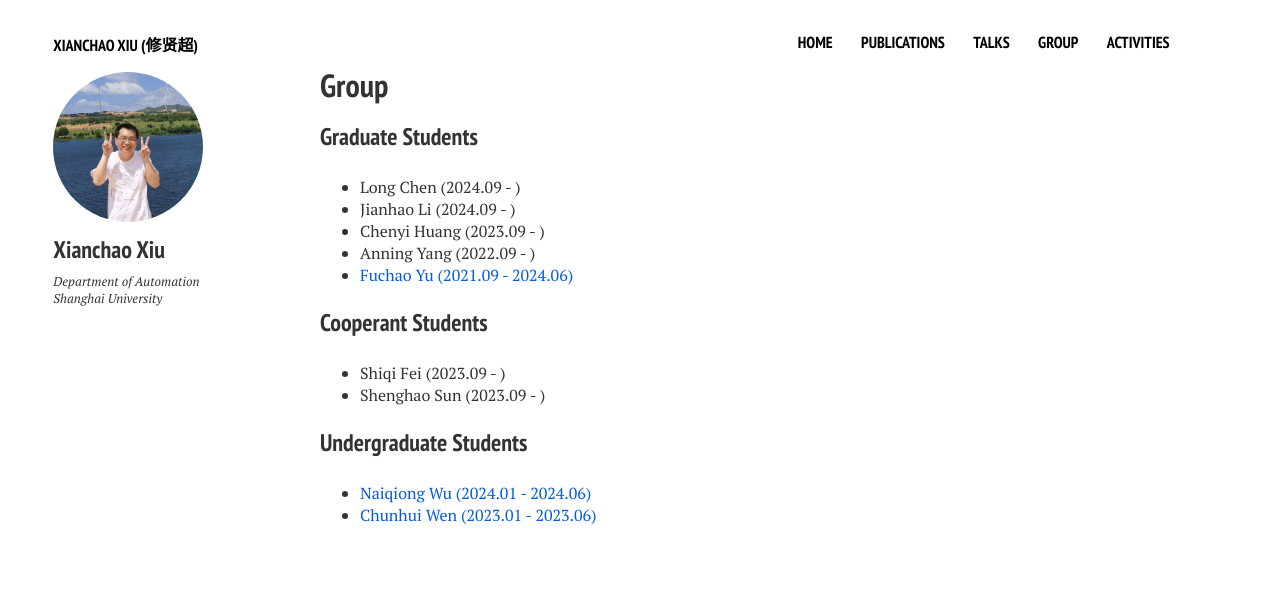
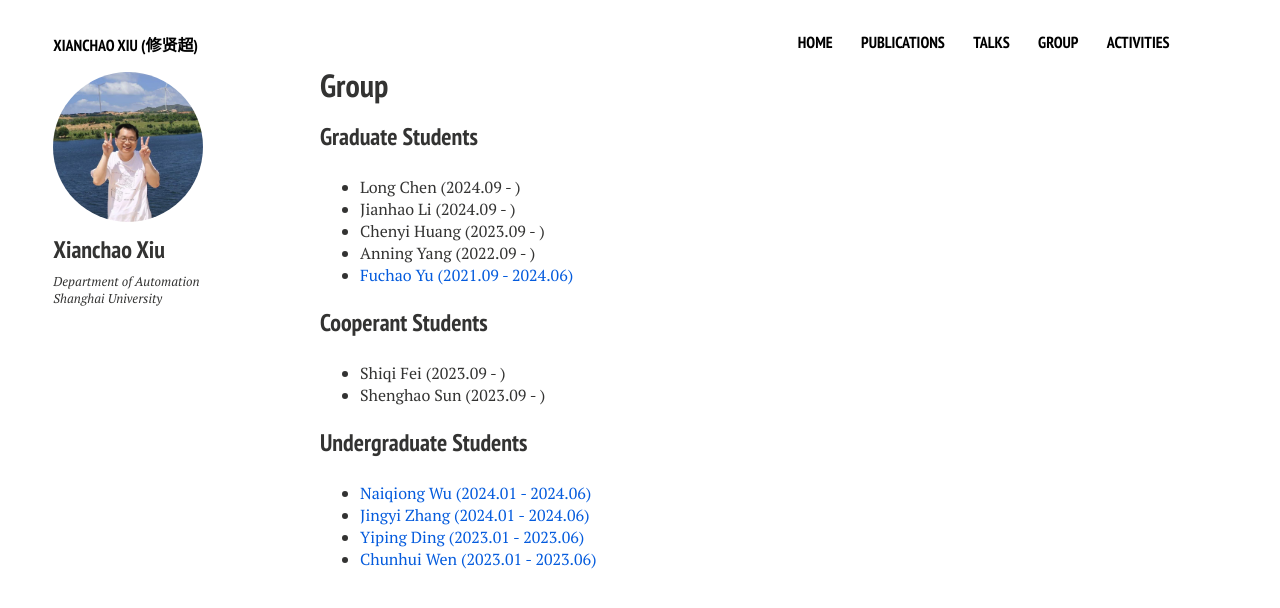
Before and after one commit to xianchaoxiu/xianchaoxiu.github.io, a Jekyll site: the page built from group/index.md, in a window 1280 px wide. Shown: the top 608 px of the page. Built offline with Jekyll 4.4.1, drawn with Linux system fonts in a browser that asks for light colours; nearby versions of some CDN libraries.

Commit message:
Update index.md

```diff
--- a/group/index.md
+++ b/group/index.md
@@ -27,4 +27,6 @@ share: false
 
 ### Undergraduate Students
 * <a href="../group/2024-Wu.pdf" class="textlink" target="_blank"> Naiqiong Wu (2024.01 - 2024.06)  <br>
+* <a href="../group/2024-Zhang.pdf" class="textlink" target="_blank"> Jingyi Zhang (2024.01 - 2024.06)  <br>
+* <a href="../group/2023-Ding.pdf" class="textlink" target="_blank"> Yiping Ding (2023.01 - 2023.06)  <br>
 * <a href="../group/2023-Wen.pdf" class="textlink" target="_blank"> Chunhui Wen (2023.01 - 2023.06)  <br>
```
